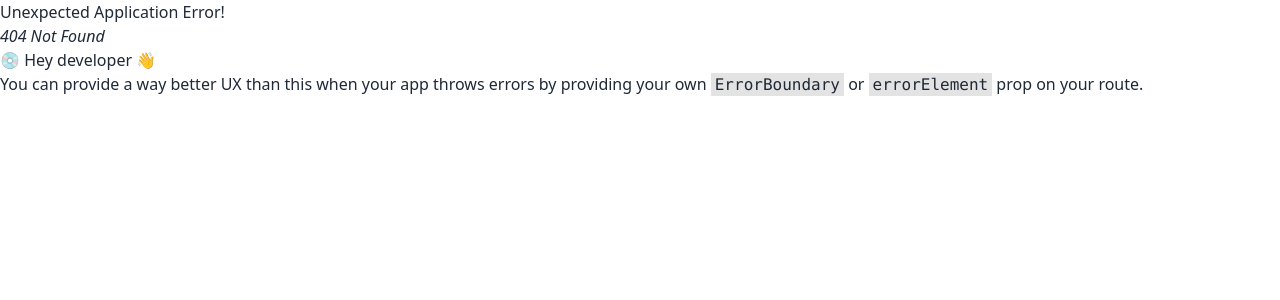
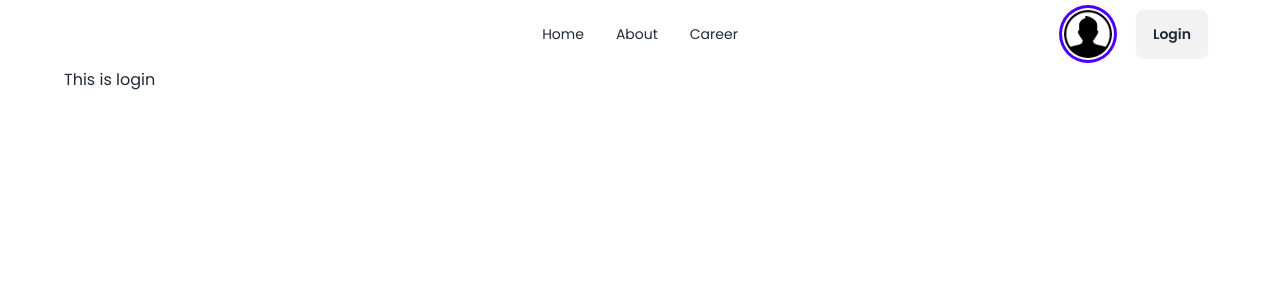
Before and after one commit to ahmadtnvir/react-dragon-news-auth-recap, a React (Vite) app: page /login in a window 1280 px wide. Before the commit this address had no page. Shown: the top 300 px of the page. Built offline with nearby package versions, Linux system fonts and the light colour scheme.

Commit message:
Added login route

```diff
--- /dev/null
+++ b/src/Pages/Login/Login.jsx
@@ -0,0 +1,13 @@
+import Navbar from "../Shared/Navbar/Navbar";
+
+
+const Login = () => {
+    return (
+        <div>
+            <Navbar></Navbar>
+            <h2>This is login</h2>
+        </div>
+    );
+};
+
+export default Login;
--- a/src/Pages/Shared/Navbar/Navbar.jsx
+++ b/src/Pages/Shared/Navbar/Navbar.jsx
@@ -51,7 +51,7 @@ const Navbar = () => {
             <img src={userProfilePic} />
           </div>
         </div>
-        <Link>
+        <Link to={'/login'}>
           <button className="btn">Login</button>
         </Link>
       </div>
--- a/src/Routs/Routs.jsx
+++ b/src/Routs/Routs.jsx
@@ -1,6 +1,7 @@
 import { createBrowserRouter } from "react-router-dom";
 import Root from "../Layout/Root";
 import Home from "../Pages/Home/Home";
+import Login from "../Pages/Login/Login";
 
 const router = createBrowserRouter([
     {
@@ -11,6 +12,10 @@ const router = createBrowserRouter([
             path: '/',
             element: <Home></Home>,
         },
+        {
+          path: '/login',
+          element: <Login></Login>
+        }
       ]
     },
   ]);
```
